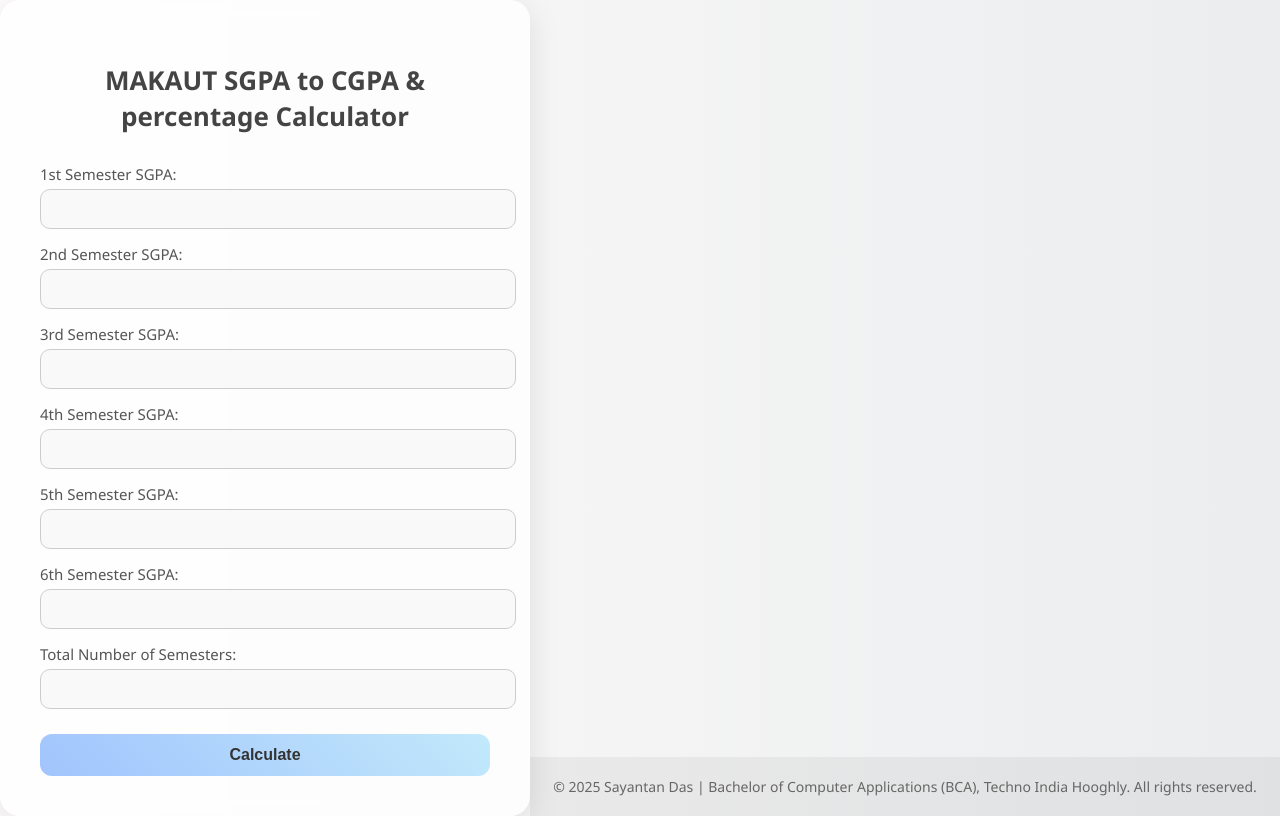
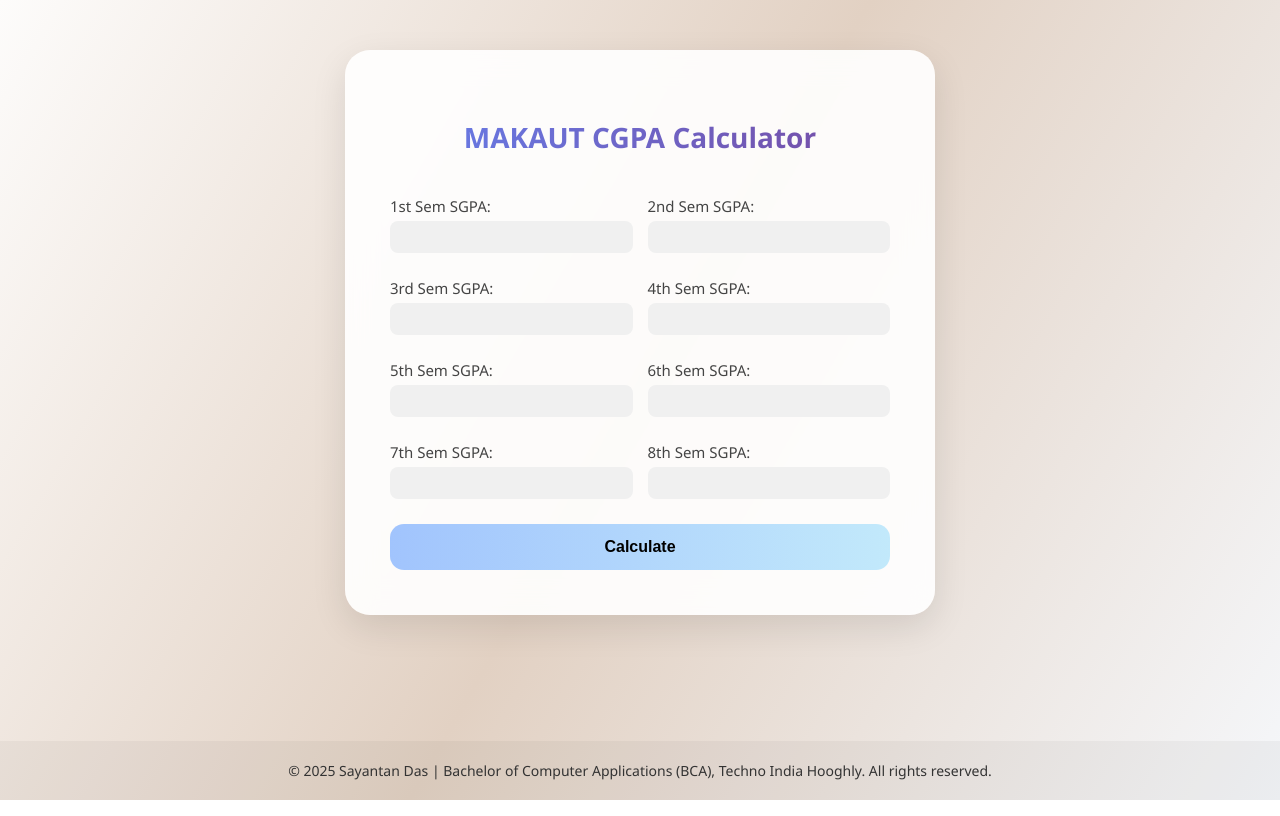
Before and after one commit to SayantanDas119/Makaut-sgpa-to-Cgpa-percentage-, a plain HTML site: page index.html in a window 1280 px wide. Drawn offline with Linux system fonts and the light colour scheme.

Commit message:
Update index.html

```diff
--- a/index.html
+++ b/index.html
@@ -1,116 +1,99 @@
 <!DOCTYPE html>
 <html lang="en">
 <head>
-  <meta charset="UTF-8">
-  <title>MAKAUT SGPA to CGPA & percentage Calculator</title>
-  <meta name="viewport" content="width=device-width, initial-scale=1.0">
+  <meta charset="UTF-8" />
+  <meta name="viewport" content="width=device-width, initial-scale=1.0"/>
+  <title>MAKAUT SGPA to CGPA Calculator</title>
   <style>
     body {
       margin: 0;
       padding: 0;
-      background: linear-gradient(to right, #fdfbfb, #ebedee); /* Soft pastel background */
+      background: linear-gradient(120deg, #fdfcfb, #e2d1c3, #f5f7fa);
+      font-family: 'Segoe UI', sans-serif;
+      color: #333;
       display: flex;
-      justify-content: center;
+      flex-direction: column;
       align-items: center;
       min-height: 100vh;
-      font-family: 'Segoe UI', sans-serif;
-      color: #333;
     }
 
     .glass-card {
-      background: rgba(255, 255, 255, 0.75);
-      border-radius: 20px;
-      box-shadow: 0 8px 32px rgba(0, 0, 0, 0.1);
-      backdrop-filter: blur(10px);
-      padding: 40px;
-      max-width: 450px;
+      background: rgba(255, 255, 255, 0.9);
+      border-radius: 25px;
+      box-shadow: 0 12px 35px rgba(0, 0, 0, 0.1);
+      padding: 45px;
+      margin-top: 50px;
+      max-width: 500px;
       width: 90%;
-      animation: fadeIn 0.8s ease-in-out;
-    }
-
-    @keyframes fadeIn {
-      from {opacity: 0; transform: translateY(20px);}
-      to {opacity: 1; transform: translateY(0);}
+      backdrop-filter: blur(15px);
     }
 
     h2 {
       text-align: center;
+      font-size: 28px;
       margin-bottom: 30px;
-      font-size: 26px;
-      font-weight: 600;
-      color: #444;
+      background: linear-gradient(90deg, #667eea, #764ba2);
+      -webkit-background-clip: text;
+      -webkit-text-fill-color: transparent;
     }
 
     label {
+      font-size: 15px;
+      margin-top: 10px;
       display: block;
-      margin-top: 15px;
-      font-size: 15px;
-      color: #555;
+      color: #444;
     }
-
-    input {
-      width: 100%;
-      padding: 10px 12px;
-      margin-top: 5px;
-      font-size: 16px;
-      border: 1px solid #ccc;
-      border-radius: 10px;
-      background: #f9f9f9;
-      color: #333;
-      outline: none;
-      transition: border 0.3s;
-    }
-
-    input:focus {
-      border-color: #91c4f2;
-      background: #fff;
-    }
+	input {
+	  width: 100%;
+	  box-sizing: border-box;
+	  padding: 8px;
+	  font-size: 14px;
+	  margin-top: 5px;
+	  border: none;
+	  border-radius: 8px;
+	  background: #f0f0f0;
+	}
 
     button {
+      margin-top: 25px;
+      padding: 14px;
       width: 100%;
-      padding: 12px;
-      margin-top: 25px;
-      background: linear-gradient(45deg, #a1c4fd, #c2e9fb);
+      font-size: 16px;
+      font-weight: bold;
       border: none;
-      border-radius: 12px;
-      color: #333;
-      font-weight: bold;
-      font-size: 16px;
+      border-radius: 14px;
+      background: linear-gradient(to right, #a1c4fd, #c2e9fb);
       cursor: pointer;
-      transition: background 0.3s ease;
-    }
-
-    button:hover {
-      background: linear-gradient(45deg, #91bdf5, #adddfc);
     }
 
     .output {
-      background-color: #f4f9ff;
-      padding: 20px;
       margin-top: 30px;
-      border-radius: 10px;
-      font-size: 16px;
+      padding: 25px;
+      border-radius: 15px;
+      background: #f4f9ff;
+      border-left: 5px solid #80bfff;
       color: #333;
-      line-height: 1.6;
-      border-left: 5px solid #91c4f2;
+      display: none;
     }
+
     footer {
+      text-align: center;
+      font-size: 14px;
       margin-top: auto;
       padding: 20px;
-      text-align: center;
-      background-color: rgba(0, 0, 0, 0.05);
+      background-color: rgba(0, 0, 0, 0.04);
       width: 100%;
-      font-size: 14px;
-      color: #666;
     }
 
-    @media (max-width: 500px) {
-      .glass-card {
-        padding: 25px;
-      }
+    .semesters-container {
+      display: grid;
+      grid-template-columns: 1fr;
+      gap: 15px;
+    }
 
-      h2 {
-        font-size: 24px;
+    @media (min-width: 600px) {
+      .semesters-container {
+        grid-template-columns: 1fr 1fr;
       }
     }
   </style>
@@ -118,68 +101,80 @@
 <body>
 
   <div class="glass-card">
-    <h2>MAKAUT SGPA to CGPA & percentage Calculator</h2>
-
+    <h2>MAKAUT CGPA Calculator</h2>
     <form id="cgpaForm" onsubmit="return false;">
-      <label>1st Semester SGPA:</label>
-      <input type="number" id="sem1" step="0.01" required>
-
-      <label>2nd Semester SGPA:</label>
-      <input type="number" id="sem2" step="0.01">
-
-      <label>3rd Semester SGPA:</label>
-      <input type="number" id="sem3" step="0.01">
-
-      <label>4th Semester SGPA:</label>
-      <input type="number" id="sem4" step="0.01">
-
-      <label>5th Semester SGPA:</label>
-      <input type="number" id="sem5" step="0.01">
-
-      <label>6th Semester SGPA:</label>
-      <input type="number" id="sem6" step="0.01">
-
-      <label>Total Number of Semesters:</label>
-      <input type="number" id="sem_num" min="1" required>
-
+      <div class="semesters-container">
+        <div>
+          <label>1st Sem SGPA:</label>
+          <input type="number" step="0.01" id="sem1">
+        </div>
+        <div>
+          <label>2nd Sem SGPA:</label>
+          <input type="number" step="0.01" id="sem2">
+        </div>
+        <div>
+          <label>3rd Sem SGPA:</label>
+          <input type="number" step="0.01" id="sem3">
+        </div>
+        <div>
+          <label>4th Sem SGPA:</label>
+          <input type="number" step="0.01" id="sem4">
+        </div>
+        <div>
+          <label>5th Sem SGPA:</label>
+          <input type="number" step="0.01" id="sem5">
+        </div>
+        <div>
+          <label>6th Sem SGPA:</label>
+          <input type="number" step="0.01" id="sem6">
+        </div>
+        <div>
+          <label>7th Sem SGPA:</label>
+          <input type="number" step="0.01" id="sem7">
+        </div>
+        <div>
+          <label>8th Sem SGPA:</label>
+          <input type="number" step="0.01" id="sem8">
+        </div>
+      </div>
       <button onclick="calculate()">Calculate</button>
     </form>
+    <div class="output" id="result"></div>
+  </div>
 
-    <div id="result" class="output" style="display:none;"></div>
-  </div>
   <footer>
     © 2025 Sayantan Das | Bachelor of Computer Applications (BCA), Techno India Hooghly. All rights reserved.
   </footer>
+
   <script>
     function calculate() {
-      const getFloat = id => parseFloat(document.getElementById(id).value) || 0;
-      const sem1 = getFloat("sem1");
-      const sem2 = getFloat("sem2");
-      const sem3 = getFloat("sem3");
-      const sem4 = getFloat("sem4");
-      const sem5 = getFloat("sem5");
-      const sem6 = getFloat("sem6");
-      const semNumInput = document.getElementById("sem_num").value;
+      let total = 0, count = 0;
 
-      if (!semNumInput || parseInt(semNumInput) <= 0) {
-        alert("Please enter a valid number of semesters.");
+      for (let i = 1; i <= 8; i++) {
+        const val = parseFloat(document.getElementById(`sem${i}`).value);
+        if (!isNaN(val)) {
+          total += val;
+          count++;
+        }
+      }
+
+      if (count === 0) {
+        document.getElementById("result").innerHTML = "Please enter at least one SGPA.";
+        document.getElementById("result").style.display = "block";
         return;
       }
 
-      const sem_num = parseInt(semNumInput);
-      const total = sem1 + sem2 + sem3 + sem4 + sem5 + sem6;
-      const cgpa = total / sem_num;
+      const cgpa = total / count;
       const percentage = ((cgpa - 0.75) * 10).toFixed(2);
       const average = cgpa.toFixed(2);
 
-      const resultBox = document.getElementById("result");
-      resultBox.style.display = "block";
-      resultBox.innerHTML = `
-        <strong>Total Credit Point:</strong> ${total.toFixed(2)}<br>
-        <strong>CGPA:</strong> ${cgpa.toFixed(2)}<br>
-        <strong>Percentage:</strong> ${percentage} %<br>
-        <strong>Average SGPA:</strong> ${average}
+      document.getElementById("result").innerHTML = `
+        <div><strong>Total SGPA Sum:</strong> ${total.toFixed(2)}</div>
+        <div><strong>CGPA:</strong> ${average}</div>
+        <div><strong>Percentage:</strong> ${percentage}%</div>
+        <div><strong>Semesters Counted:</strong> ${count}</div>
       `;
+      document.getElementById("result").style.display = "block";
     }
   </script>
 
```
